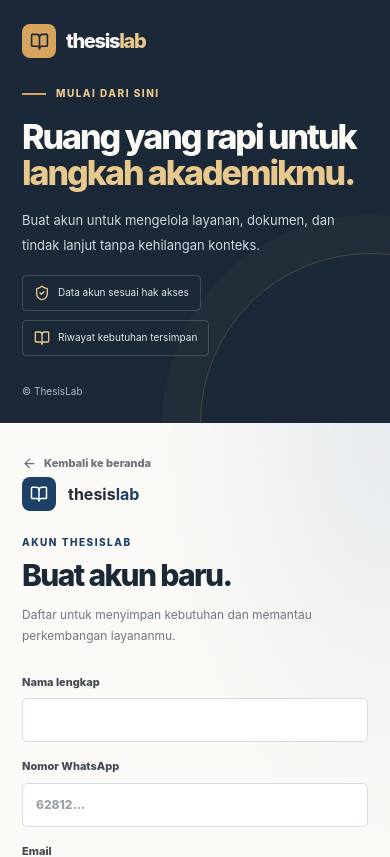
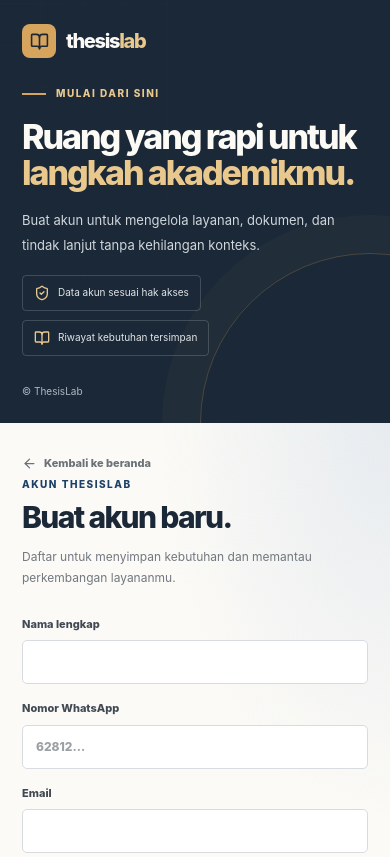
Before and after one commit to aldxynnn/thesislab, a Next.js app: page /register in a window 390 px wide. Shown: the top 857 px of the page. Built offline with nearby package versions, Linux system fonts and the light colour scheme.

Commit message:
Remove duplicate mobile logo on registration form

```diff
--- a/app/register/page.tsx
+++ b/app/register/page.tsx
@@ -10,7 +10,7 @@ export default function Register() {
   return (
     <main className="auth-shell min-h-screen"><div className="auth-layout auth-layout-register">
       <section className="auth-story"><Link href="/" className="wordmark auth-wordmark"><span className="wordmark-mark"><BookOpen size={19}/></span><span>thesis<span className="wordmark-light">lab</span></span></Link><div className="auth-story-copy"><p className="eyebrow"><span className="eyebrow-line"/> MULAI DARI SINI</p><h1>Ruang yang rapi untuk <em>langkah akademikmu.</em></h1><p>Buat akun untuk mengelola layanan, dokumen, dan tindak lanjut tanpa kehilangan konteks.</p><div className="auth-points"><span><ShieldCheck size={16}/>Data akun sesuai hak akses</span><span><BookOpen size={16}/>Riwayat kebutuhan tersimpan</span></div></div><p className="auth-footnote">© ThesisLab</p></section>
-      <section className="auth-form-side"><div className="auth-form-wrap"><Link href="/" className="inline-flex items-center gap-2 auth-back"><ArrowLeft size={15}/>Kembali ke beranda</Link><div><div className="mb-6 flex items-center gap-3 lg:hidden"><span className="wordmark-mark"><BookOpen size={18}/></span><b>thesis<span className="wordmark-light">lab</span></b></div><div className="auth-form-heading"><p className="eyebrow">AKUN THESISLAB</p><h1 className="auth-title">Buat akun baru.</h1><p className="auth-description">Daftar untuk menyimpan kebutuhan dan memantau perkembangan layananmu.</p></div>
+      <section className="auth-form-side"><div className="auth-form-wrap"><Link href="/" className="inline-flex items-center gap-2 auth-back"><ArrowLeft size={15}/>Kembali ke beranda</Link><div><div className="auth-form-heading"><p className="eyebrow">AKUN THESISLAB</p><h1 className="auth-title">Buat akun baru.</h1><p className="auth-description">Daftar untuk menyimpan kebutuhan dan memantau perkembangan layananmu.</p></div>
         {done ? <div className="mt-8 auth-success"><CheckCircle2 className="text-emerald-400"/><b className="mt-3 block">Akun berhasil dibuat</b><p>Jika konfirmasi email diaktifkan, periksa kotak masuk untuk mengaktifkan akunmu.</p><Link href="/login" className="action-primary mt-5">Masuk</Link></div> :
         <form onSubmit={submit} className="auth-form"><label className="field-label">Nama lengkap<input required value={name} onChange={e=>setName(e.target.value)} className="input-premium"/></label><label className="field-label">Nomor WhatsApp<input value={phone} onChange={e=>setPhone(e.target.value)} className="input-premium" placeholder="62812…"/></label><label className="field-label">Email<input required type="email" value={email} onChange={e=>setEmail(e.target.value)} className="input-premium"/></label><label className="field-label">Password<input required minLength={6} type="password" value={password} onChange={e=>setPassword(e.target.value)} className="input-premium mt-2"/></label>{error&&<p className="auth-error">{error}</p>}<button disabled={busy} className="action-primary auth-submit">{busy?"Membuat akun…":"Buat akun"}<ArrowRight size={17}/></button></form>}
         <p className="mt-7 auth-switch">Sudah punya akun? <Link href="/login" className="auth-link">Masuk</Link></p>
```
